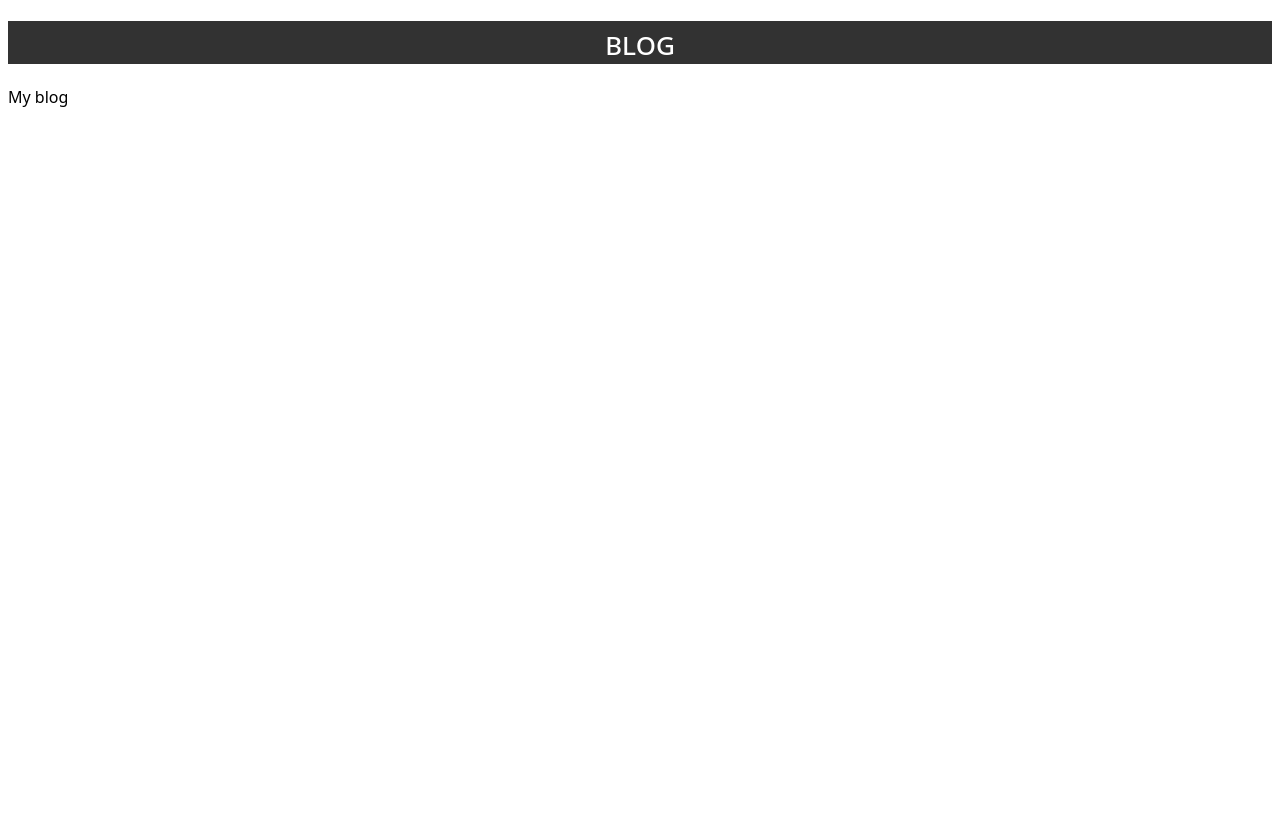
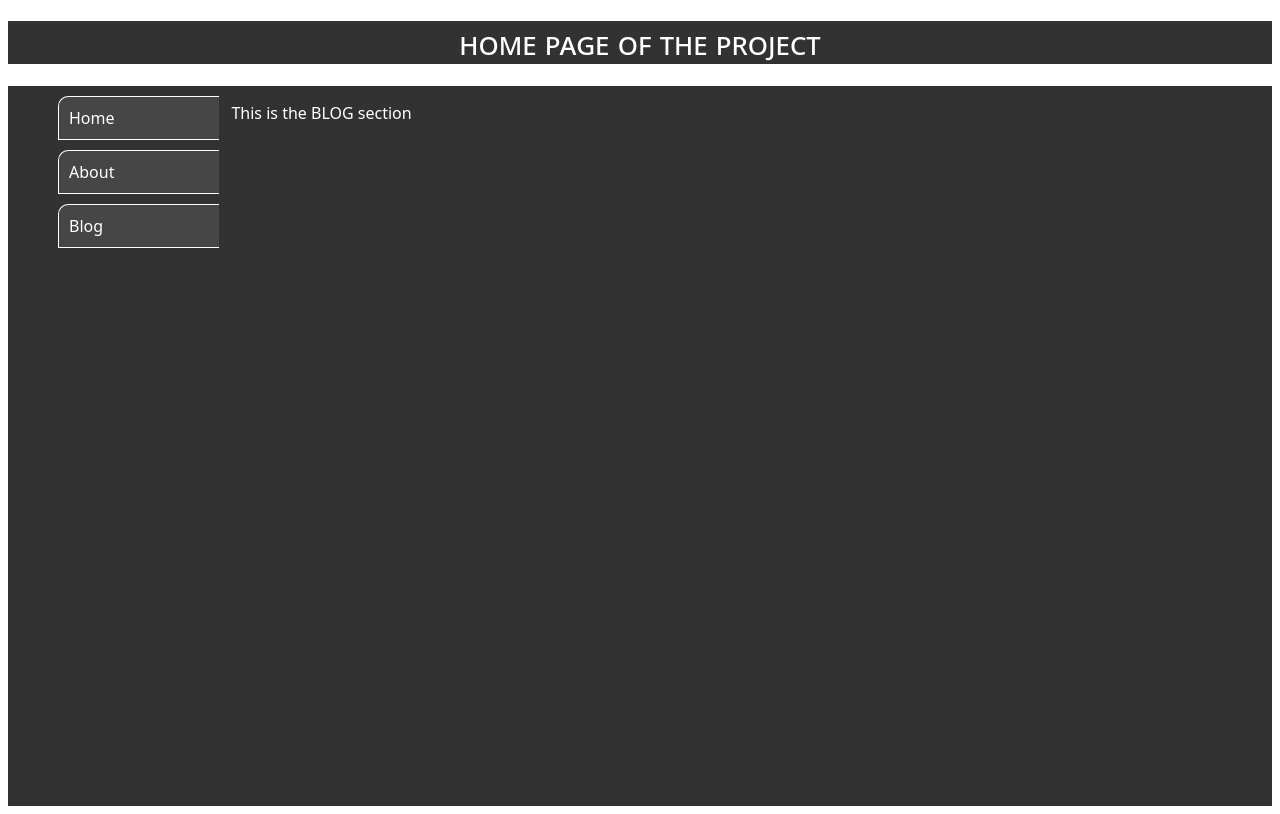
Before and after one commit to ykanter/simple-css, a website: page blog.html in a window 1280 px wide. Drawn offline with Linux system fonts and the light colour scheme.

Commit message:
add to the previous commit

```diff
--- a/blog.html
+++ b/blog.html
@@ -8,10 +8,20 @@
 </head>
 <body>
     <div class="title">
-        <h1>blog</h1>
+        <h1>home page of the project</h1>
     </div>
-    <div>
-        My blog
+    <div class="main-grid">
+        <div class="left-panel">
+            <div class="nav-item"> <a href="/">Home</a></div>
+            <div class="nav-item"><a href="/about">About</a></div>
+            <div class="nav-item"><a href="/blog">Blog</a></div>
+        </div>
+        <div class="main">
+            <p>
+                This is the BLOG section
+            </p>
+         </div>
+
     </div>
 
 
```
Also changed, not shown: about.html (+13 -3 lines), index.html (+1 -1 lines).
